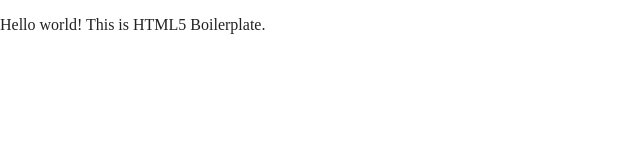
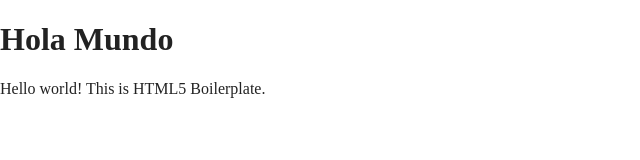
Before and after one commit to Layos5/monstercat-challenge, a website built with Parcel: page index.html in a window 1280 px wide. Shown: the whole page, without its empty margins (0-640 px from the left). Built offline with nearby package versions, Linux system fonts and the light colour scheme.

Commit message:
initial boilerplate

```diff
--- a/index.html
+++ b/index.html
@@ -24,6 +24,7 @@
 
 <body>
 
+  <h1>Hola Mundo</h1>
   <!-- Add your site or application content here -->
   <p>Hello world! This is HTML5 Boilerplate.</p>
   <script src="js/vendor/modernizr-3.11.2.min.js"></script>
--- a/package.json
+++ b/package.json
@@ -1,5 +1,5 @@
 {
-  "name": " ",
+  "name": "Monstercat",
   "version": "0.0.1",
   "description": "",
   "keywords": "",
```
Also changed, not shown: 2 other files.
